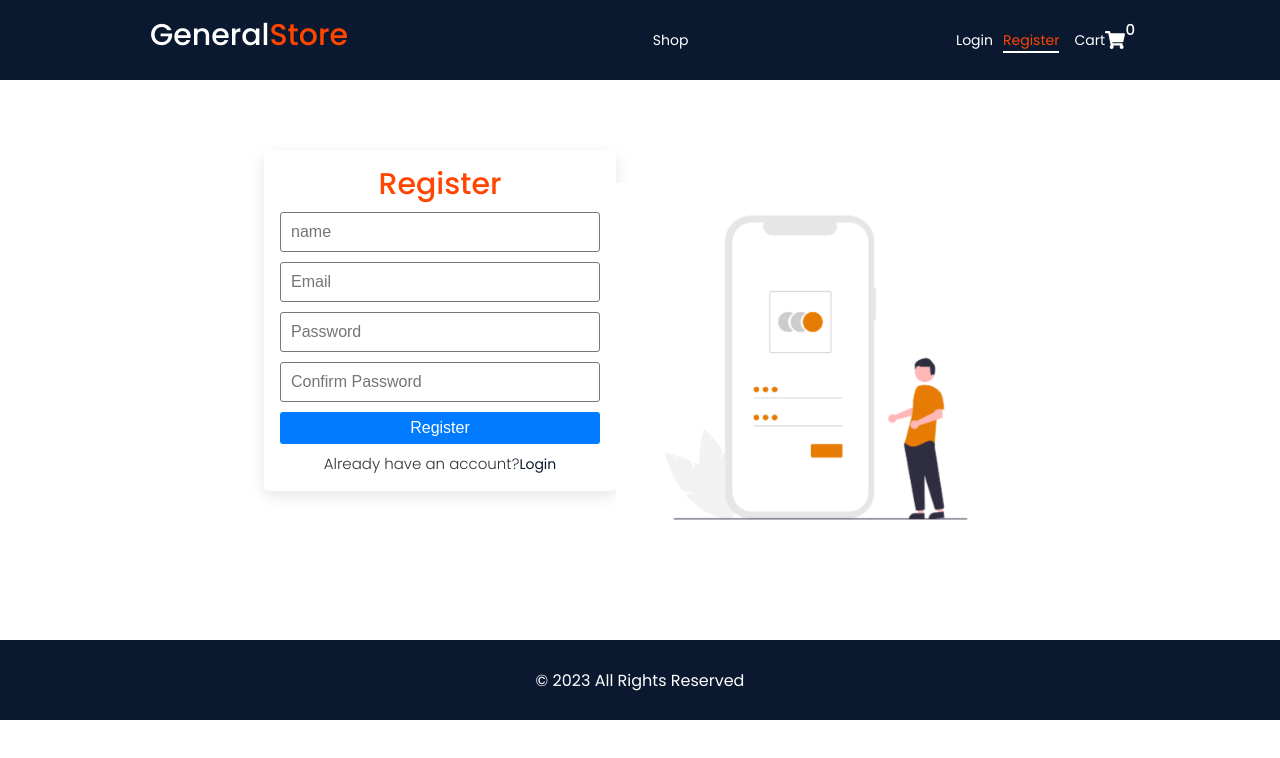
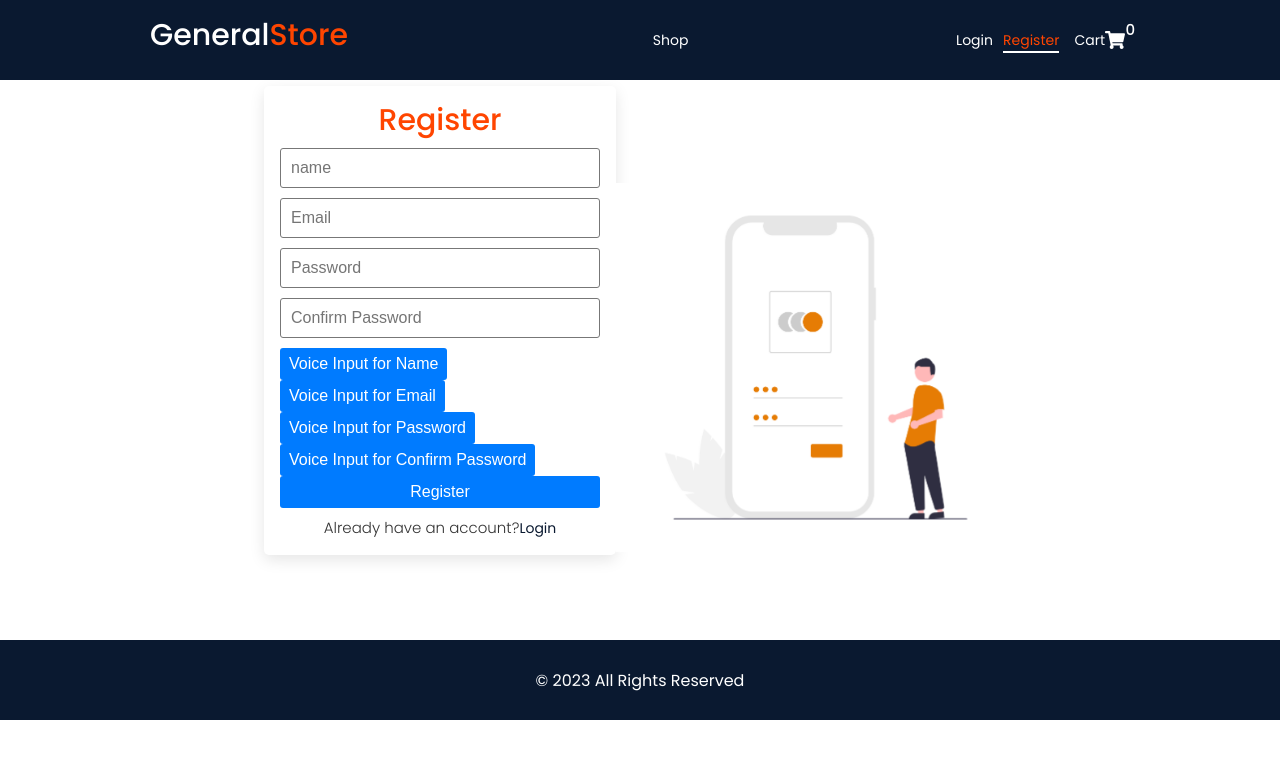
Before and after one commit to hpnavadiya/GeneralStore, a React (Create React App) app in the folder frontend/: page /register in a window 1280 px wide. Shown: the top 758 px of the page. Built offline with nearby package versions, Linux system fonts and the light colour scheme; no server answers.

Commit message:
Implemet voice input functionality in form

```diff
--- a/frontend/src/pages/auth/Register.js
+++ b/frontend/src/pages/auth/Register.js
@@ -1,37 +1,63 @@
-import React, { useEffect, useState } from 'react'
-import ReactDOM from "react-dom/client"
-import styles from "./auth.module.scss";
-import loginImg from "../../assets/login.png";
+import React, { useEffect, useState } from 'react';
+import ReactDOM from 'react-dom/client';
+import styles from './auth.module.scss';
+import loginImg from '../../assets/login.png';
 import { Link, useNavigate } from 'react-router-dom';
-import Card from "../../components/card/Card";
-import { toast } from "react-toastify";
-import { validateEmail } from "../../utils";
-import { useDispatch, useSelector } from "react-redux";
+import Card from '../../components/card/Card';
+import { toast } from 'react-toastify';
+import { validateEmail } from '../../utils';
+import { useDispatch, useSelector } from 'react-redux';
 import { RESET_AUTH, register } from '../../redux/features/auth/authSlice';
 import Loader from '../../components/loader/Loader';
+import annyang from 'annyang';
+
 
 const initialState = {
-    name: "",
-    email: "",
-    password: "",
-    cPassword: ""
-}
-console.log("object",initialState)
+    name: '',
+    email: '',
+    password: '',
+    cPassword: '',
+};
 
 const Register = () => {
-
     const [formData, setFormData] = useState(initialState);
     const { name, email, password, cPassword } = formData;
 
-    // register user
     const dispatch = useDispatch();
     const navigate = useNavigate();
-    const {isLoading, isLoggedIn, isSuccess} = useSelector((state) => state.auth);
+    const { isLoading, isLoggedIn, isSuccess } = useSelector((state) => state.auth);
 
     const handleInputChange = (e) => {
         const { name, value } = e.target;
-        setFormData({ ...formData, [name]: value })
+        setFormData({ ...formData, [name]: value });
+    };
+
+    const handleVoiceInput = (fieldName) => {
+        annyang.start({
+          autoRestart: false,
+          continuous: false,
+        });
+
+        annyang.addCallback('result', (phrases) => {
+          if (phrases.length > 0) {
+            setFormData({ ...formData, [fieldName]: phrases[0] });
           }
+        });
+
+        // Notify the user that voice recognition is active
+        toast.info('Speak now...');
+
+        // Stop listening after a few seconds (adjust as needed)
+        setTimeout(() => {
+          annyang.abort();
+          // Notify the user that voice recognition has stopped
+          toast.info('Voice recognition stopped.');
+        }, 5000); // Stop after 5 seconds (adjust as needed)
+      };
+
+    const registerUser = async (e) => {
+        e.preventDefault();
+
 
         // register user
         const registerUser = async (e) => {
@@ -56,24 +82,24 @@ const Register = () => {
             await dispatch(register(userData));
         };
 
+
+        await dispatch(register(userData));
+    };
+
     useEffect(() => {
-        if(isSuccess && isLoggedIn){
-            navigate("/");
+        if (isSuccess && isLoggedIn) {
+            navigate('/');
         }
-        dispatch(RESET_AUTH())
-    }, [isSuccess, isLoggedIn, dispatch, navigate])
-
-    // -------
+        dispatch(RESET_AUTH());
+    }, [isSuccess, isLoggedIn, dispatch, navigate]);
 
     return (
         <>
-        {isLoading && <Loader/>}
+            {isLoading && <Loader />}
             <section className={`container ${styles.auth}`}>
                 <Card>
                     <div className={styles.form}>
-                        <h2>
-                            Register
-                        </h2>
+                        <h2>Register</h2>
                         <form onSubmit={registerUser}>
                             <input
                                 type="text"
@@ -107,7 +133,39 @@ const Register = () => {
                                 value={cPassword}
                                 onChange={handleInputChange}
                             />
-                            <button type="submit" className="--btn --btn-primary --btn-block">Register</button>
+                            {/* Voice input buttons */}
+                            <button
+                                type="button"
+                                onClick={() => handleVoiceInput('name')}
+                                className="VoiceButton --btn --btn-primary"
+                                placeholder='dhkasjd'
+                            >
+                                Voice Input for Name
+                            </button>
+                            <button
+                                type="button"
+                                onClick={() => handleVoiceInput('email')}
+                                className="VoiceButton --btn --btn-primary"
+                            >
+                                Voice Input for Email
+                            </button>
+                            <button
+                                type="button"
+                                onClick={() => handleVoiceInput('password')}
+                                className="VoiceButton --btn --btn-primary"
+                            >
+                                Voice Input for Password
+                            </button>
+                            <button
+                                type="button"
+                                onClick={() => handleVoiceInput('cPassword')}
+                                className="VoiceButton --btn --btn-primary"
+                            >
+                                Voice Input for Confirm Password
+                            </button>
+                            <button type="submit" className="--btn --btn-primary --btn-block">
+                                Register
+                            </button>
                         </form>
                         <span className={styles.register}>
                             <p>Already have an account?</p>
@@ -120,7 +178,7 @@ const Register = () => {
                 </div>
             </section>
         </>
-    )
-}
+    );
+};
 
-export default Register
+export default Register;
```
Lines whose indentation alone changed are shown as unchanged.
